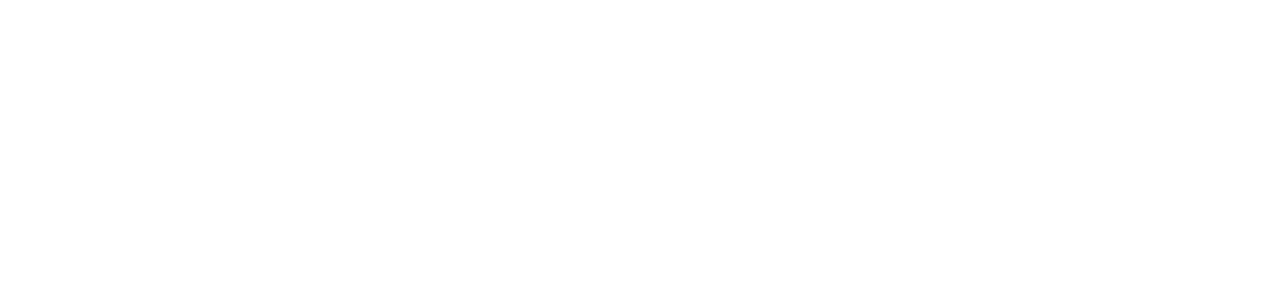
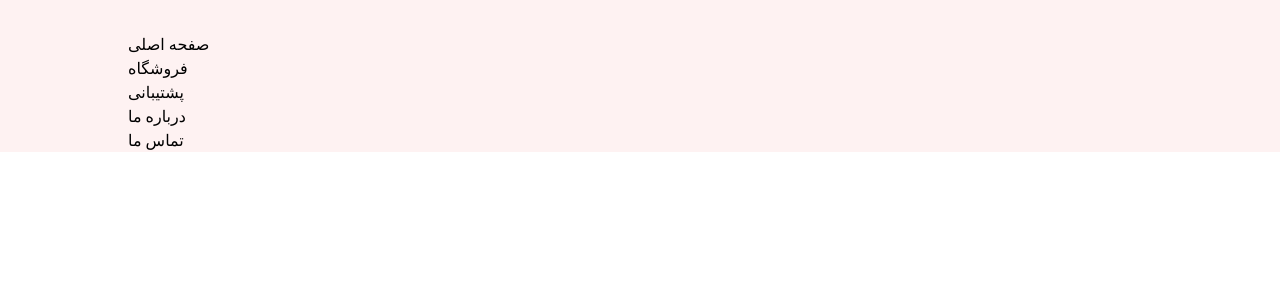
Before and after one commit to MohammadKhaleghii/coffee-ecommerce-website, a React (Create React App) app: page / in a window 1280 px wide. Shown: the top 300 px of the page. Built offline with nearby package versions, Linux system fonts and the light colour scheme.

Commit message:
add header item to pulice page layout

```diff
--- a/src/layout/public-page.tsx
+++ b/src/layout/public-page.tsx
@@ -1,11 +1,63 @@
 import React from 'react'
+import { Link } from 'react-router-dom'
 
-export default function PublicPageLayout({ children }: { children: React.ReactNode }) {
+export default function PageLayout({ children }: { children: React.ReactNode }) {
+
+    const navigationItem = [
+        {
+            title: "صفحه اصلی",
+            href: "/",
+        },
+        {
+            title: "فروشگاه",
+            href: "/shop",
+        },
+        {
+            title: "پشتیبانی",
+            href: "/suppout",
+        },
+        {
+            title: "درباره ما",
+            href: "/about",
+        },
+        {
+            title: "تماس ما",
+            href: "/contact",
+        },
+
+
+    ]
+    const navigationIcons = [
+        {
+            iconClassName: "fa-solid fa-user",
+            href: "#"
+        },
+        {
+            iconClassName: "fa-solid fa-cart-shopping",
+            href: "#"
+        },
+        {
+            iconClassName: "fas fa-search",
+            href: "#"
+        },
+
+    ]
     return (
-        <>
-            <header>
+        <div className='max-w-screen-2xl min-w-[360px] my-0 mx-auto'>
+            <header className='px-32 pt-8 bg-red-50'>
+                <nav>
+                    {navigationItem.map((navItem, index) => (
+                        <ul key={index}>
+                            <Link to={navItem.href} ><li>{navItem.title}</li></Link>
+                        </ul>
+                    ))}
+                </nav>
                 <div>
-
+                    {navigationIcons.map((navItem, index) => (
+                        <ul key={index}>
+                            <Link to={navItem.href} ><i className={`${navItem.iconClassName}`} /></Link>
+                        </ul>
+                    ))}
                 </div>
             </header>
             <main>
@@ -14,6 +66,6 @@ export default function PublicPageLayout({ children }: { children: React.ReactNo
             <footer>
 
             </footer>
-        </>
+        </div>
     )
 }
```
